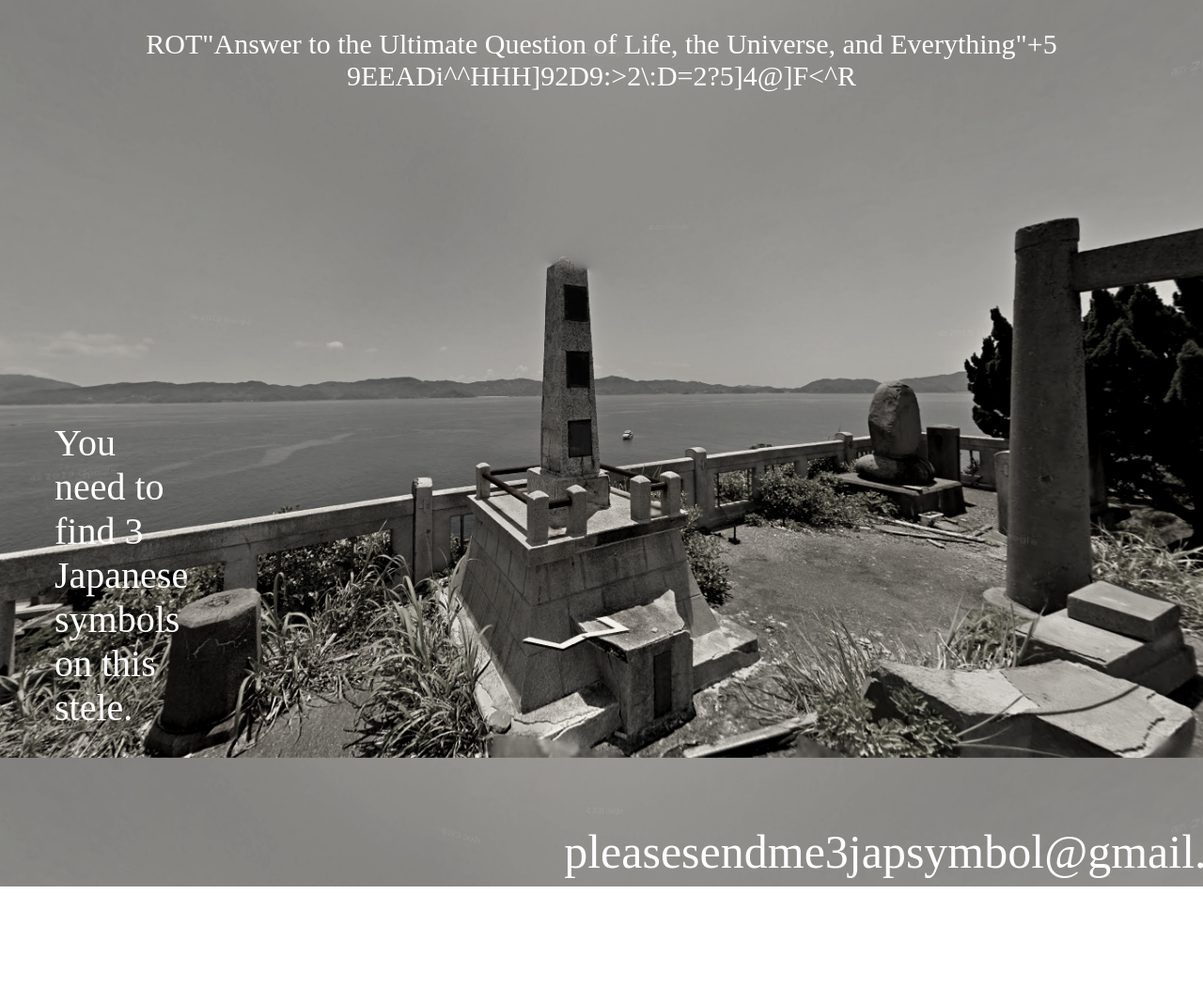
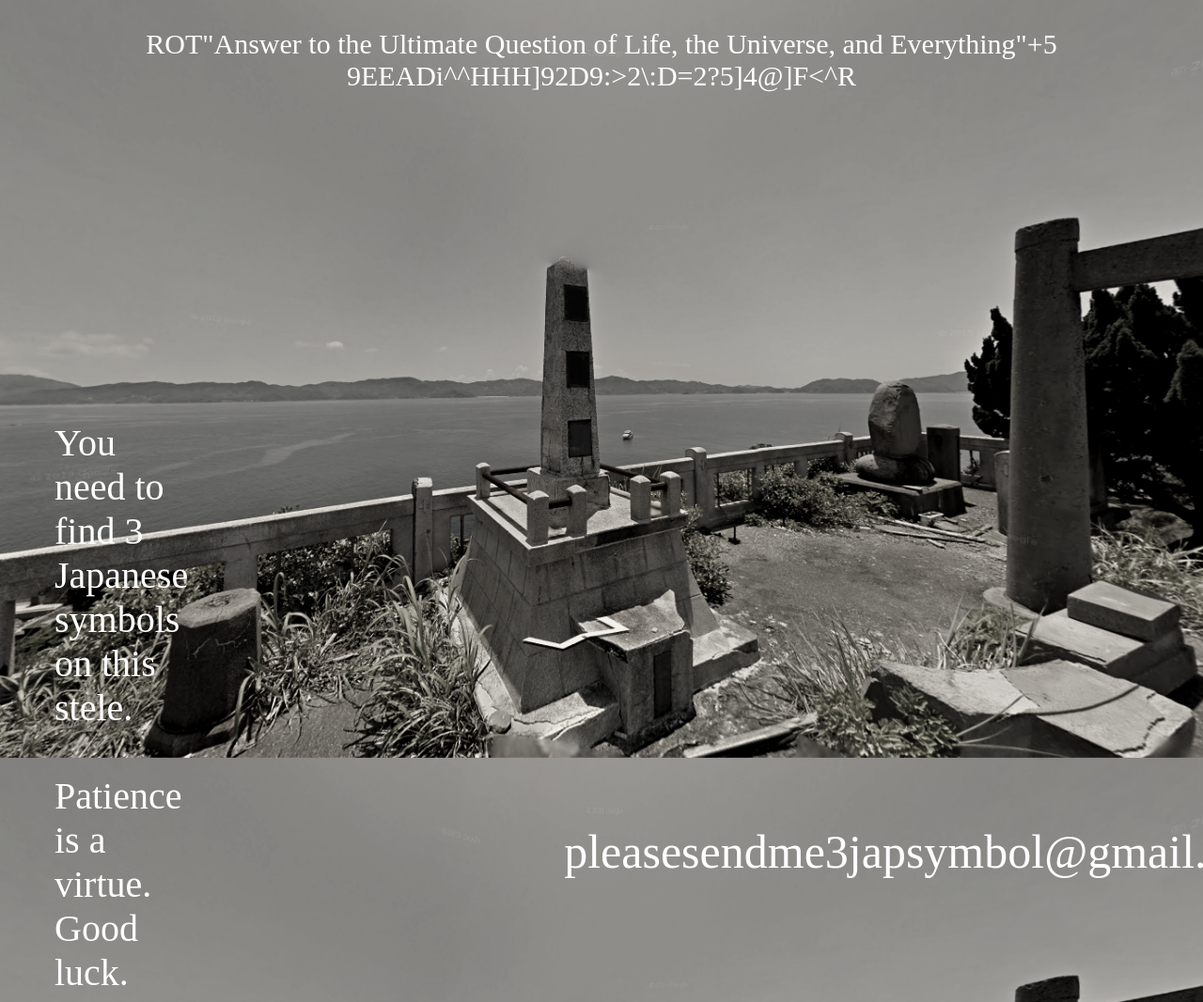
Before and after one commit to Alexgru18/stele, a plain HTML site: page index.html in a window 1280 px wide. Shown: the top 1067 px of the page at 94% size. Before the commit the page ends 944 px from the top, so only its background shows below. Drawn offline with Linux system fonts and the light colour scheme.

Commit message:
Update index.html

```diff
--- a/index.html
+++ b/index.html
@@ -17,7 +17,8 @@
       <div class="container">
         <div class="left">
           You need to find 3 Japanese symbols<br />
-          on this stele.
+          on this stele.<br /><br />
+          Patience is a virtue. Good luck.
         </div>
         <div class="right">pleasesendme3japsymbol@gmail.com</div>
       </div>
```
